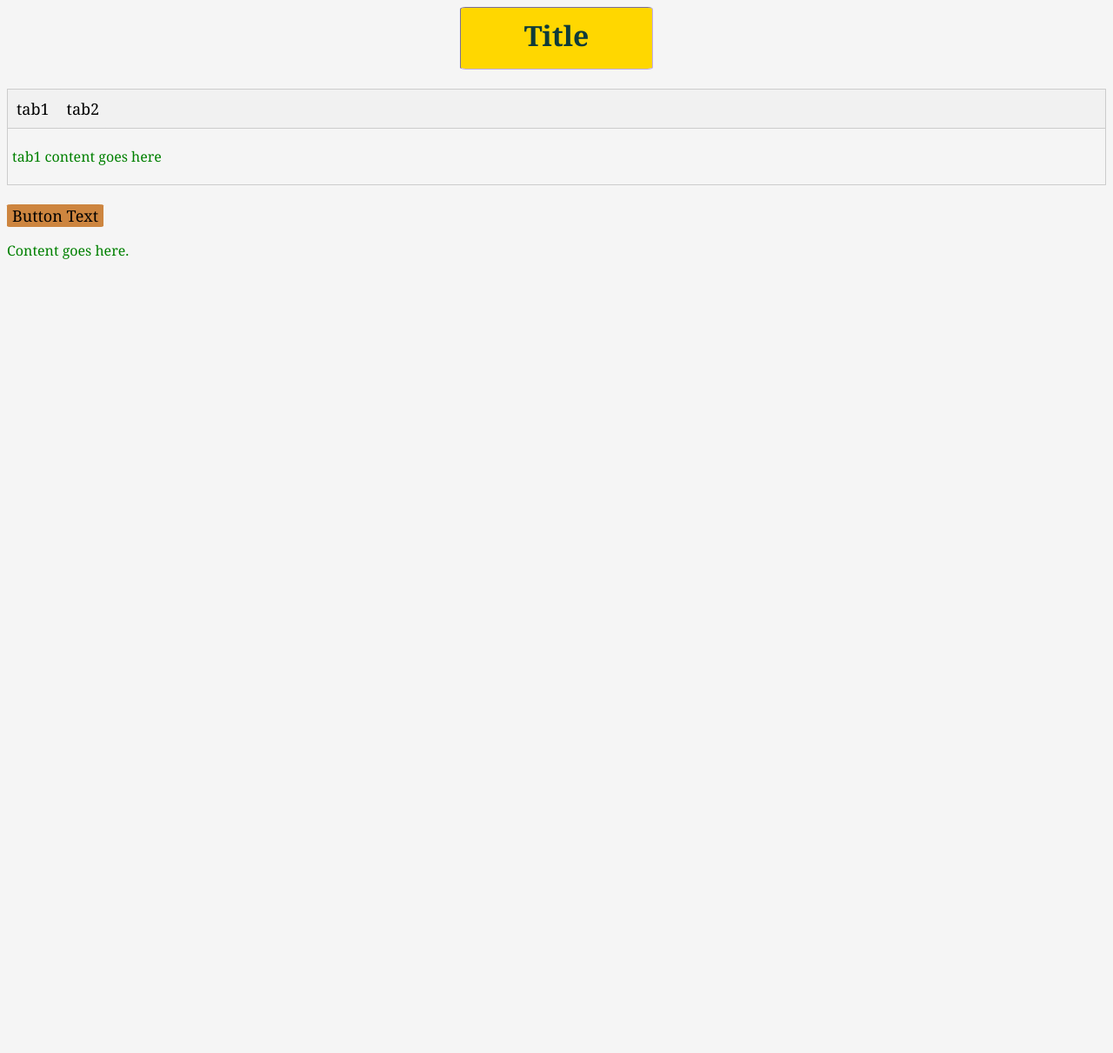
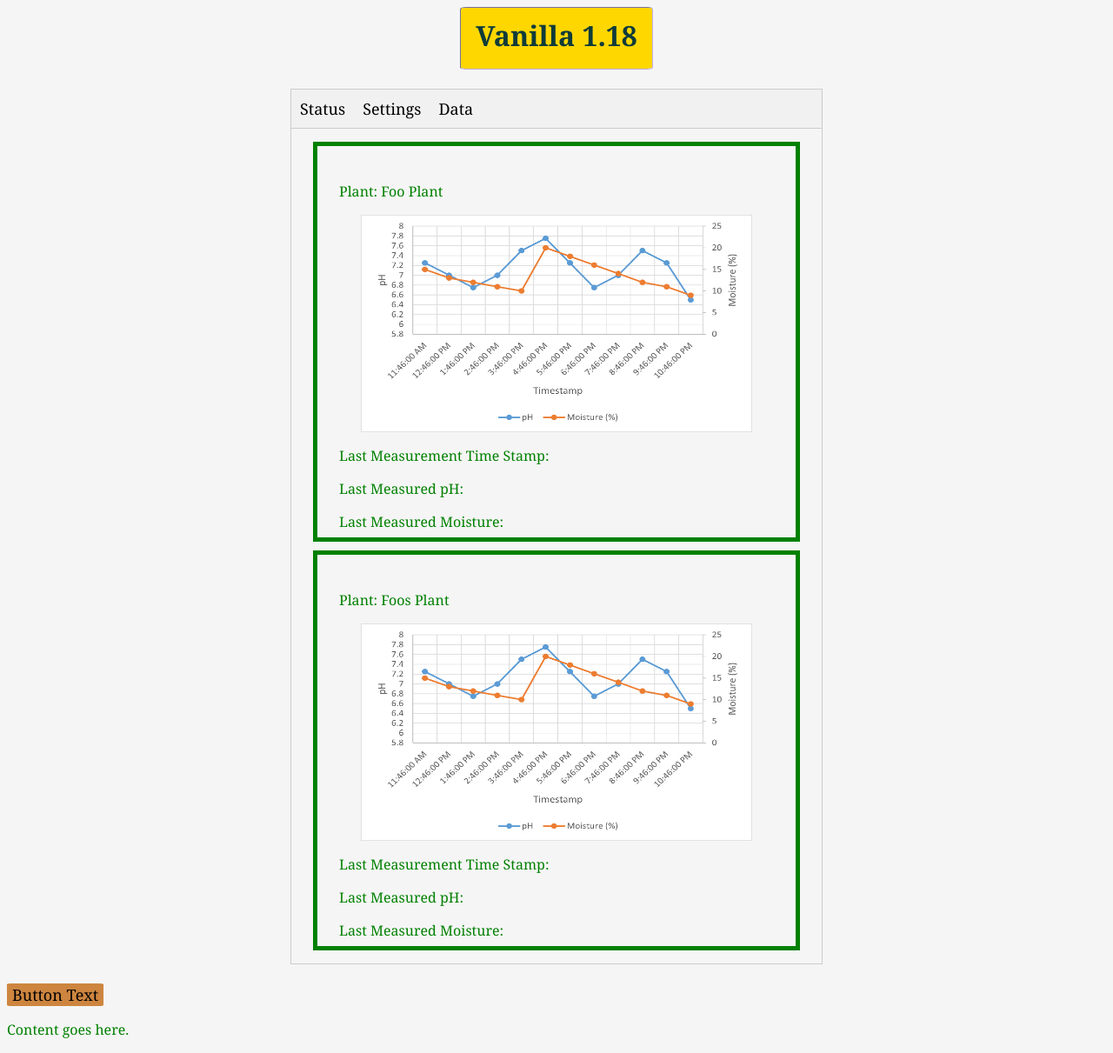
Before and after one commit to isaacrattey/ENME472-CapstoneProject, a Flask app: page / in a window 1280 px wide. Shown: the whole page at 87% size. Before the commit the page ends 298 px from the top, so only its background shows below. Run offline with Flask 2, Linux system fonts and the light colour scheme.

Commit message:
reformat

```diff
--- a/Website/templates/index.html
+++ b/Website/templates/index.html
@@ -35,9 +35,12 @@
             border: 1px solid #ccc;
             background-color: #f1f1f1;
             overflow: hidden;
+            width: 610px;
+            margin-left: auto;
+            margin-right: auto;
         }
 
-        .tab button{
+        .tab button {
             background-color: inherit;
             border: none;
             cursor: pointer;
@@ -47,7 +50,14 @@
             font-size: 18px;
         }
 
+        .tab button:hover {
+            box-shadow: 0 12px 16px 0 rgba(0,0,0,0.24), 0 17px 50px 0 rgba(0,0,0,0.19);
+        }
+
         .tabcontent {
+            width: 600px;
+            margin-left: auto;
+            margin-right: auto;
             display: none;
             padding: 5px 5px;
             border: 1px solid #ccc;
@@ -63,27 +73,65 @@
             font-size: 18px;
         }
 
-        button:hover {
-            box-shadow: 0 12px 16px 0 rgba(0,0,0,0.24), 0 17px 50px 0 rgba(0,0,0,0.19);
+        .box {
+           width: 500px;
+           height: 400px;
+           margin-left: auto;
+           margin-right: auto;
+           margin-top: 10px;
+           margin-bottom: 10px;
+           padding: 25px;
+           border: 5px solid green
         }
+        .center {
+            display: block;
+            margin-left: auto;
+            margin-right: auto;
+        }
+
+
+
     </style>
 </head>
 
 
 <body>
-    <h1>Title</h1>
+    <h1>Vanilla 1.18</h1>
     <br>
 <div class='tab'>
-    <button class="tablinks" onclick="clickHandle(event, 'tab1')" id="defaultMode">tab1</button>
-    <button class="tablinks" onclick="clickHandle(event, 'tab2')">tab2</button>
+    <button class="tablinks" onclick="clickHandle(event, 'status')" id="defaultMode">Status</button>
+    <button class="tablinks" onclick="clickHandle(event, 'settings')">Settings</button>
+    <button class="tablinks" onclick="clickHandle(event, 'data')">Data</button>
 </div>
 
-<div id='tab1' class="tabcontent">
-    <p>tab1 content goes here</p>
+<div id='status' class="tabcontent">
+    <div class="box">
+        <p>Plant: Foo Plant</p>
+        <img src="tempData.png" alt="" width = "450" height="250" class="center">
+        <p>Last Measurement Time Stamp: </p>
+        <p>Last Measured pH:    </p>
+        <p>Last Measured Moisture: </p>
+    </div>
+
+    <div class="box">
+        <p>Plant: Foos Plant</p>
+        <img src="tempData.png" alt="" width = "450" height="250" class="center">
+        <p>Last Measurement Time Stamp: </p>
+        <p>Last Measured pH:    </p>
+        <p>Last Measured Moisture: </p>
+    </div>
 </div>
 
-<div id='tab2' class="tabcontent">
+<div id='settings' class="tabcontent">
     <p>tab2 content goes here</p>
+</div>
+
+<div id='data' class="tabcontent">
+    <button type="button"
+    onclick="document.getElementById('demo').innerHTML = Date()">
+    Display Date and Time.</button>
+
+    <p id="demo"></p>
 </div>
 
 <br>
```
Also changed, not shown: Website/templates/tempData.png (added), 1 other file.
